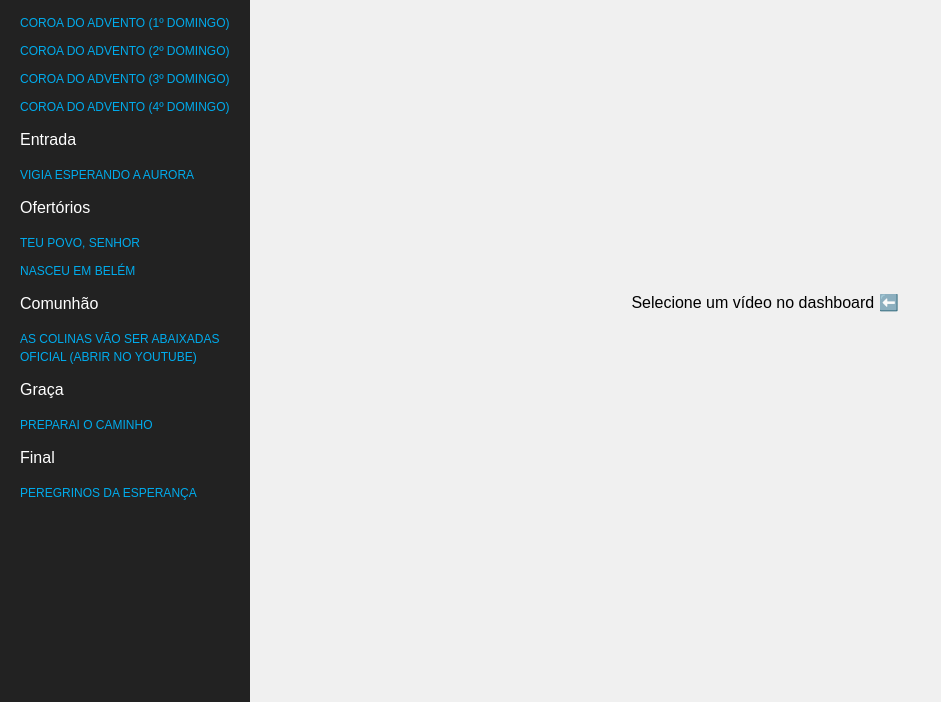
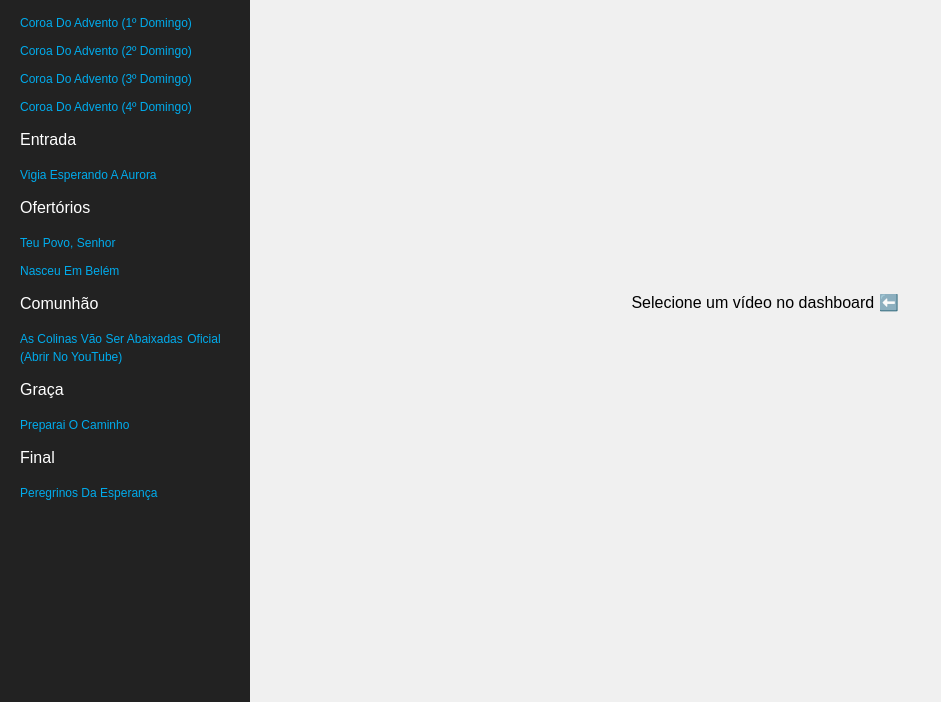
Before and after one commit to eddgh/advento2025, a plain HTML site: page index.html in a window 1280 px wide. Shown: the part 98-800 px from the top of the page, without its empty margins (0-941 px from the left). Drawn offline with Linux system fonts and the light colour scheme.

Commit message:
link a text-transform capitalize

```diff
--- a/index.html
+++ b/index.html
@@ -42,7 +42,7 @@
       text-decoration: none;
       cursor: pointer;
       font-size: 12px;
-      text-transform: uppercase;
+      text-transform:capitalize;
     }
 
     #dashboard a:hover {
@@ -74,16 +74,16 @@
     </h2>
     <ul>
       <li>
-        <a onclick="loadVideo('MdqngWtH7cU')">COROA DO ADVENTO (1º DOMINGO)</a>
+        <a onclick="loadVideo('MdqngWtH7cU')">coroa do advento (1º domingo)</a>
       </li>
       <li>
-        <a onclick="loadVideo('0Nsw1i-d02M')">COROA DO ADVENTO (2º DOMINGO)</a>
+        <a onclick="loadVideo('0Nsw1i-d02M')">coroa do advento (2º domingo)</a>
       </li>
       <li>
-        <a onclick="loadVideo('MrqW1AX8oC8')">COROA DO ADVENTO (3º DOMINGO)</a>
+        <a onclick="loadVideo('MrqW1AX8oC8')">coroa do advento (3º domingo)</a>
       </li>
       <li>
-        <a onclick="loadVideo('EQzVnTbdbY4')">COROA DO ADVENTO (4º DOMINGO)</a>
+        <a onclick="loadVideo('EQzVnTbdbY4')">coroa do advento (4º domingo)</a>
       </li>
       <li>
         <ul>
```
